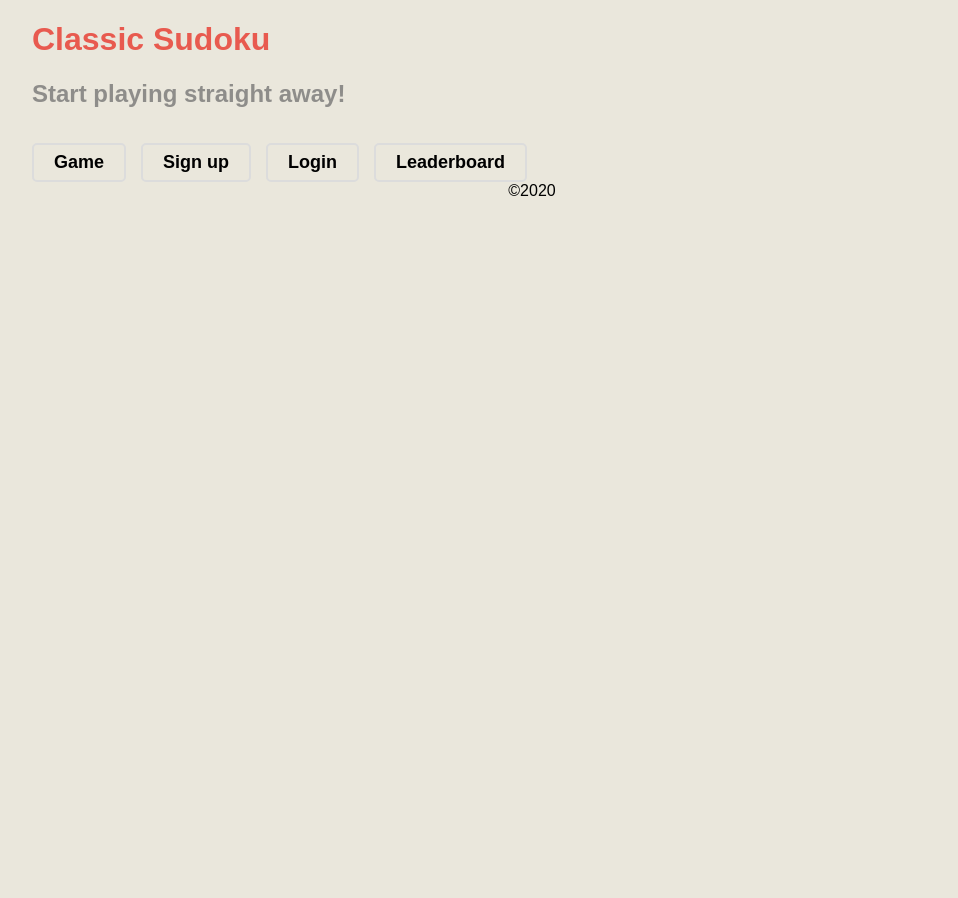
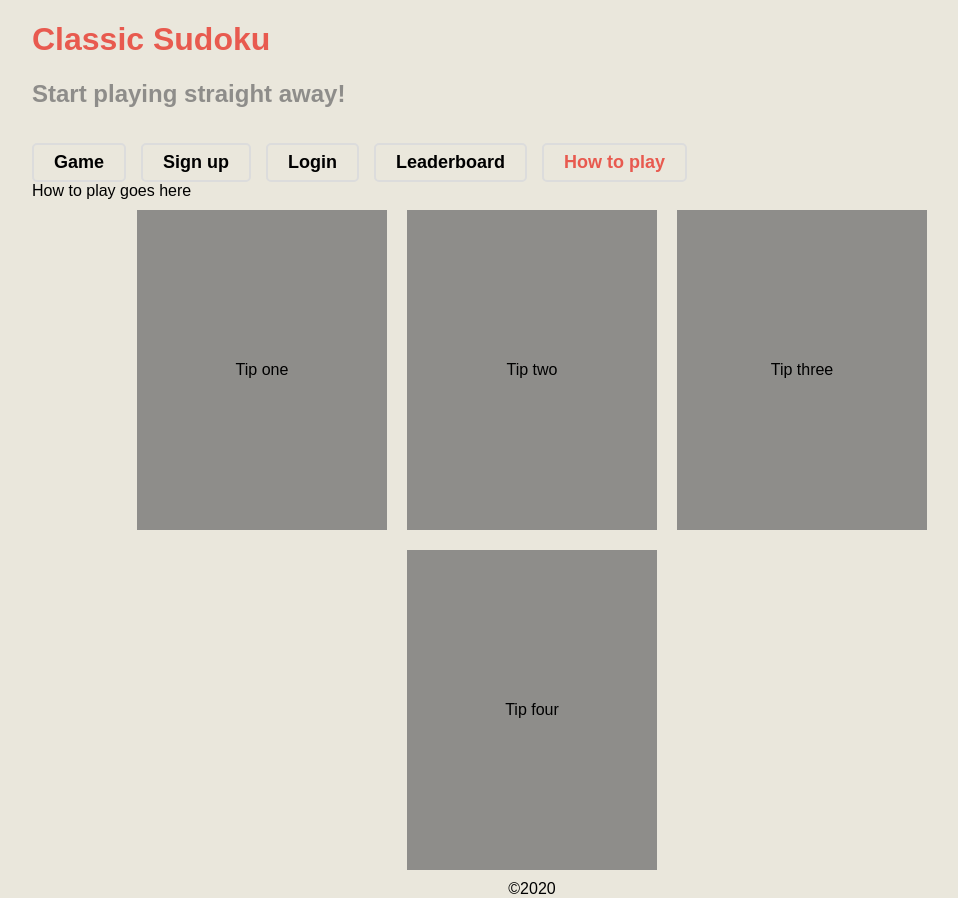
Before and after one commit to pprob/full_stack_sudoku, a React (Create React App) app in the folder client/: page /how-to-play in a window 1280 px wide. Shown: the whole page, without its empty margins (108-1066 px from the left). Before the commit the page ends 800 px from the top, so only its background shows below. Built offline with nearby package versions, Linux system fonts and the light colour scheme; no server answers.

Commit message:
feat: updates

```diff
--- /dev/null
+++ b/client/src/components/HelpLayout.js
@@ -0,0 +1,24 @@
+import React from "react";
+import TipTile from "./TipTile";
+import "../styles/HelpLayout.css";
+import tipsData from "../data/TipsData/index";
+
+const HelpLayout = () => {
+  return (
+    <div className="app-body">
+      <div className="app-container">
+        <div className="how-to__container">How to play goes here</div>
+        <div className="tips__container">
+          {Object.keys(tipsData).map((key, index) => {
+            const data = tipsData[key];
+            return (
+              <TipTile key={index} title={data.title} description={data.tip} />
+            );
+          })}
+        </div>
+      </div>
+    </div>
+  );
+};
+
+export default HelpLayout;
--- a/client/src/components/Login.js
+++ b/client/src/components/Login.js
@@ -1,39 +1,39 @@
 import React, { useState } from "react";
 import "../styles/Login.css";
-import { NavLink } from 'react-router-dom'
+import { NavLink } from "react-router-dom";
 import axios from "axios";
 
 // randomly using hooks for state rather than redux learning purposes
 
 const Login = (props) => {
-  const [email, SetEmail] = useState('')
-  const [password, SetPassword] = useState('')
-  const [error, SetError] = useState('')
+  const [email, SetEmail] = useState("");
+  const [password, SetPassword] = useState("");
+  const [error, SetError] = useState("");
 
   const setEmail = (e) => {
-    SetEmail(e.target.value)
-  }
+    SetEmail(e.target.value);
+  };
 
   const setPassword = (e) => {
-    SetPassword(e.target.value)
-  }
+    SetPassword(e.target.value);
+  };
   const onSubmit = async (e) => {
-    e.preventDefault()
+    e.preventDefault();
 
     const formData = {
       email: email,
-      password: password
-    }
+      password: password,
+    };
 
     try {
-      await axios.post('/api/users/login', formData)
-      SetError('')
-      props.history.push('/')
+      await axios.post("/api/users/login", formData);
+      SetError("");
+      props.history.push("/");
     } catch (e) {
-      SetError(e.response.data.error)
-      alert('not found')
+      SetError(e.response.data.error);
+      alert("not found");
     }
-  }
+  };
 
   return (
     <div className="app-body">
@@ -44,17 +44,23 @@ const Login = (props) => {
         </div>
         <div className="form-container">
           <form onSubmit={onSubmit}>
-            <label className='label'>Email</label>
+            <label className="label">Email</label>
             <input className="field" onChange={setEmail}></input>
-            <label className='label'>Password</label>
-            <input className="field" type='password' onChange={setPassword}></input>
-            <button type='submit'>Login</button>
+            <label className="label">Password</label>
+            <input
+              className="field"
+              type="password"
+              onChange={setPassword}
+            ></input>
+            <button type="submit">Login</button>
           </form>
-          {error && <div>broken
-          </div>}
+          {error && <div>broken</div>}
         </div>
 
-        <p className='display-signup'>Need to sign up first? click <NavLink to='/signup'>here</NavLink> to take you to the sign up page</p>
+        <p className="display-signup">
+          Need to sign up first? click <NavLink to="/signup">here</NavLink> to
+          take you to the sign up page
+        </p>
       </div>
     </div>
   );
--- a/client/src/components/Navbar.js
+++ b/client/src/components/Navbar.js
@@ -26,6 +26,9 @@ const Navbar = (props) => {
           <li className='list-item'>
             <NavLink to='/leaderboard' className='nav-link' activeClassName='selected'>Leaderboard</NavLink>
           </li>
+          <li className='list-item'>
+            <NavLink to='/how-to-play' className='nav-link' activeClassName='selected'>How to play</NavLink>
+          </li>
         </ul>
       </div>
     </div>
--- /dev/null
+++ b/client/src/components/TipTile.js
@@ -0,0 +1,21 @@
+import React from "react";
+import "../styles/TipTile.css";
+
+const TipTile = (props) => {
+  const { title, description } = props;
+  return (
+    <div className="main__container">
+      <div className="card__container">
+        <div className="card__front">
+          <div className="text-content">
+            <div className="title-content">{title}</div>
+          </div>
+        </div>
+        <div className="card__back">
+          <div className="text-content">{description}</div>
+        </div>
+      </div>
+    </div>
+  );
+};
+export default TipTile;
--- /dev/null
+++ b/client/src/data/TipsData/index.js
@@ -0,0 +1,18 @@
+export default {
+    tip1: {
+        title: 'Tip one',
+        tip: 'this is the tip data that is displayed on mouseover'
+    },
+    tip2: {
+        title: 'Tip two',
+        tip: 'this is the tip data that is displayed on mouseover'
+    },
+    tip3: {
+        title: 'Tip three',
+        tip: 'this is the tip data that is displayed on mouseover'
+    },
+    tip4: {
+        title: 'Tip four',
+        tip: 'this is the tip data that is displayed on mouseover'
+    }
+}
--- a/client/src/routers/AppRouter.js
+++ b/client/src/routers/AppRouter.js
@@ -7,6 +7,7 @@ import Footer from "../components/Footer";
 import Signup from "../components/Signup";
 import Login from "../components/Login";
 import ProfilePage from "../components/ProfilePage";
+import HelpLayout from '../components/HelpLayout'
 import "../styles/App.css";
 
 
@@ -40,6 +41,7 @@ const AppRouter = () => {
           <Route path="/signup" component={Signup} />
           <Route path="/login" component={Login} />
           <Route path='/profile' render={(props) => <ProfilePage {...props} loggedIn={isAuth}/>}/>
+          <Route path='/how-to-play' component={HelpLayout}/>
         </Switch>
         <Footer />
       </div>
--- /dev/null
+++ b/client/src/styles/HelpLayout.css
@@ -0,0 +1,6 @@
+.tips__container {
+    display: flex;
+    flex-direction: row;
+    flex-wrap: wrap;
+    justify-content: center;
+}
--- /dev/null
+++ b/client/src/styles/TipTile.css
@@ -0,0 +1,49 @@
+.main__container {
+    width: 250px;
+    height: 320px;
+    margin: 10px 10px;
+}
+
+.card__container {
+    width: 100%;
+    height: 100%;
+    transform-style: preserve-3d;
+    transition: all 0.5s ease;
+    position: relative;
+}
+
+.card__front {
+    position: absolute;
+    display: flex;
+    align-items: center;
+    justify-content: center;
+    width: 100%;
+    height: 100%;
+    backface-visibility: hidden;
+    background-color: #8E8D8A;
+    /*For mozilla*/
+    -webkit-backface-visibility: hidden;
+}
+
+.card__back {
+    position: absolute;
+    display: flex;
+    align-items: center;
+    justify-content: center;
+    width: 100%;
+    height: 100%;
+    backface-visibility: hidden;
+    transform: rotateY(180deg);
+    background-color: aquamarine;
+    /*For mozilla*/
+    -webkit-backface-visibility: hidden;
+}
+
+.card__container:hover {
+    transform: rotateY(180deg)
+}
+
+.text-content {
+    padding: 20px;
+    text-align: center;
+}
```
Also changed, not shown: 1 other file (tests, documents, lock files or other folders).
